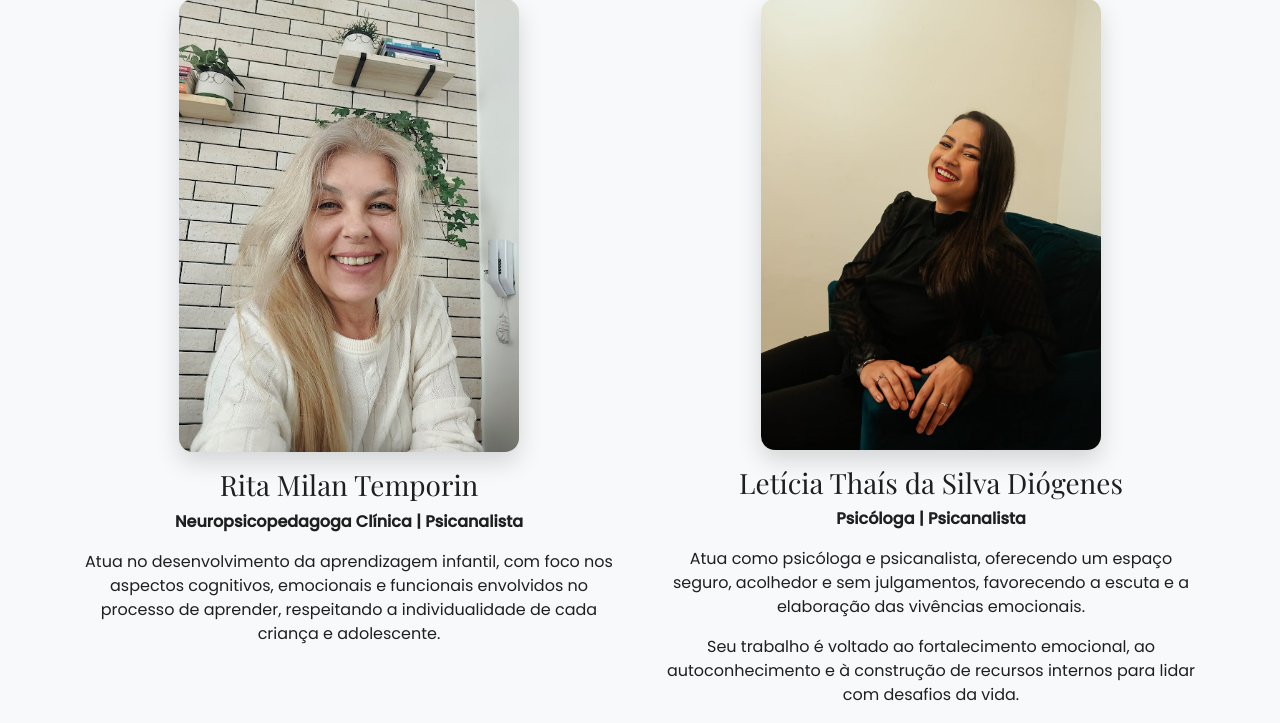
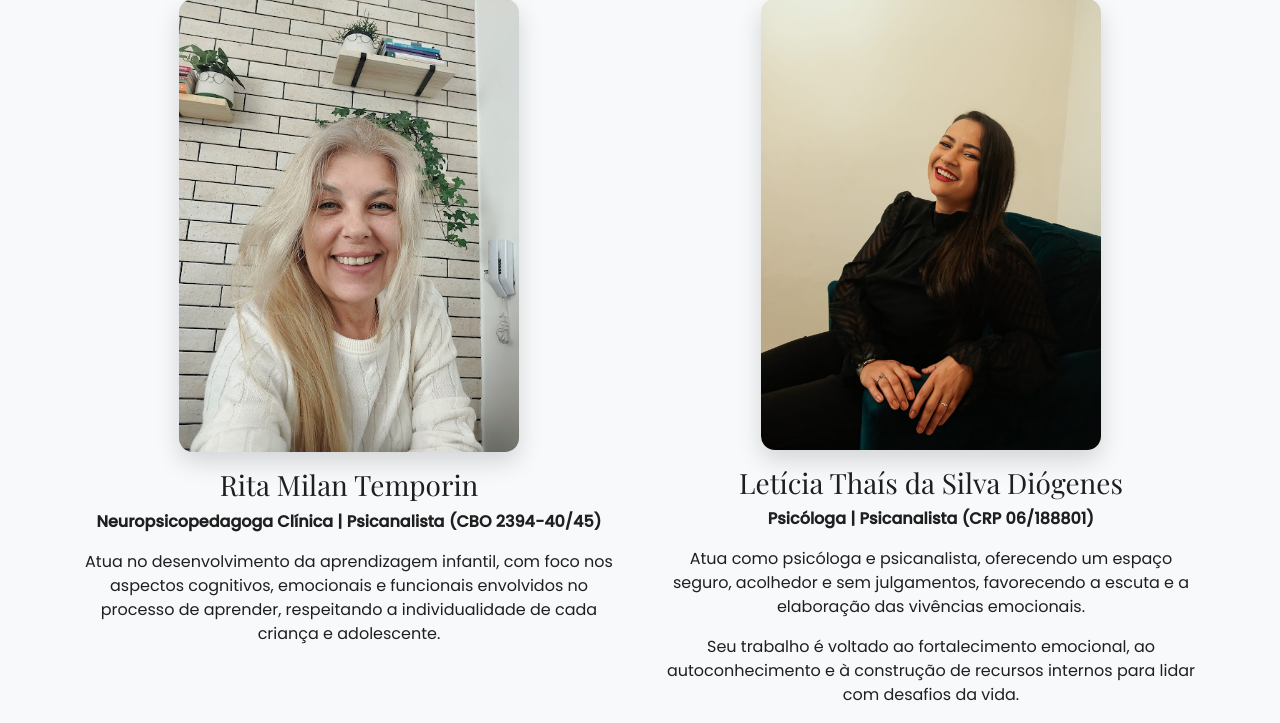
Before and after one commit to dudumilan/espacointernamente, a Django app: page / in a window 1280 px wide. Shown: the part 2298-3021 px from the top of the page. Run offline with Django 5.2, Linux system fonts and the light colour scheme.

Commit message:
Update index.html

```diff
--- a/core/templates/core/index.html
+++ b/core/templates/core/index.html
@@ -132,7 +132,7 @@
     <div class="col-md-6">
         <img src="{% static 'imagens/profissional.png' %}" class="profissional-img mb-3" alt="Foto Rita Milan Temporin">
         <h3>Rita Milan Temporin</h3>
-        <p><strong>Neuropsicopedagoga Clínica | Psicanalista</strong></p>
+        <p><strong>Neuropsicopedagoga Clínica | Psicanalista (CBO 2394-40/45)</strong></p>
         <p>
             Atua no desenvolvimento da aprendizagem infantil, com foco nos aspectos cognitivos,
             emocionais e funcionais envolvidos no processo de aprender, respeitando a individualidade
@@ -143,7 +143,7 @@
     <div class="col-md-6">
         <img src="{% static 'imagens/leticia.png' %}" class="profissional-img mb-3" alt="Foto Letícia Thaís da Silva Diógenes">
         <h3>Letícia Thaís da Silva Diógenes</h3>
-        <p><strong>Psicóloga | Psicanalista</strong></p>
+        <p><strong>Psicóloga | Psicanalista (CRP 06/188801)</strong></p>
         <p>
             Atua como psicóloga e psicanalista, oferecendo um espaço seguro, acolhedor e sem julgamentos,
             favorecendo a escuta e a elaboração das vivências emocionais.
```
